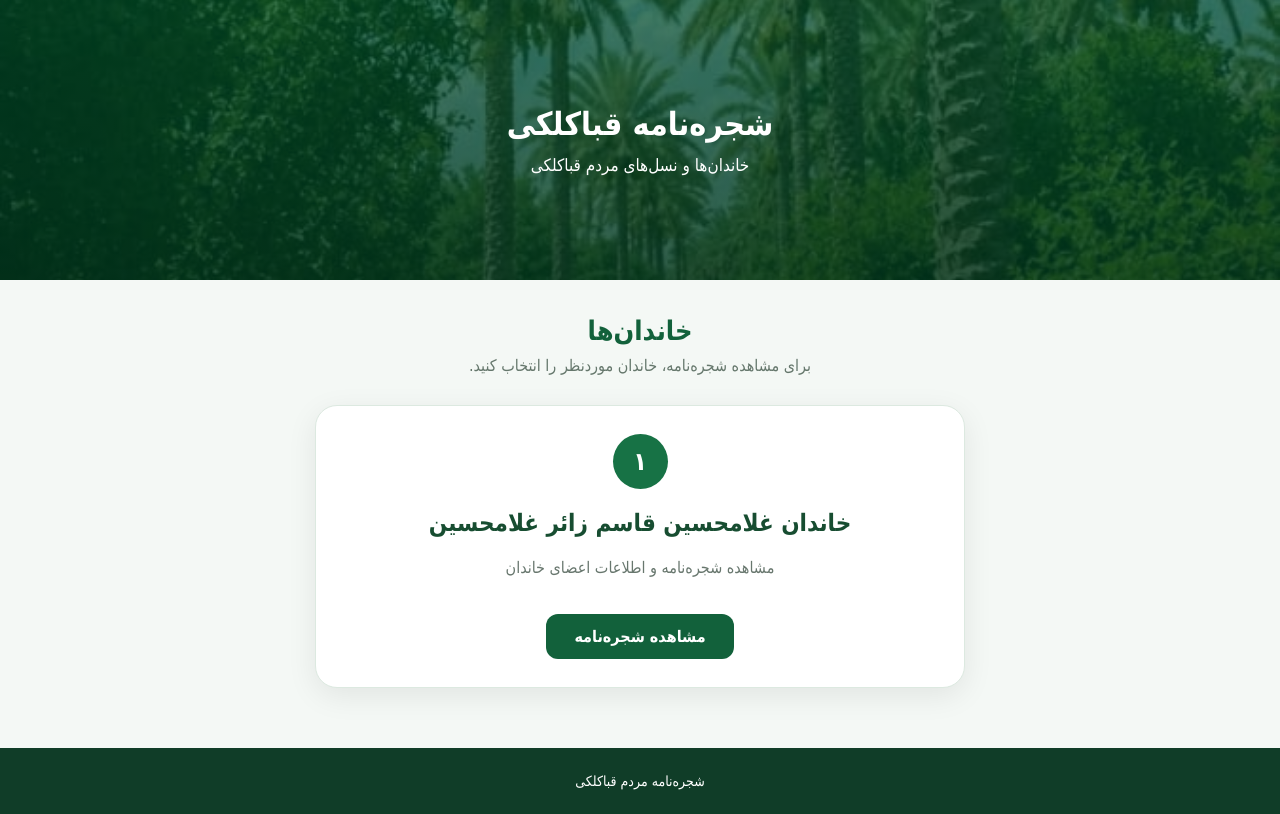
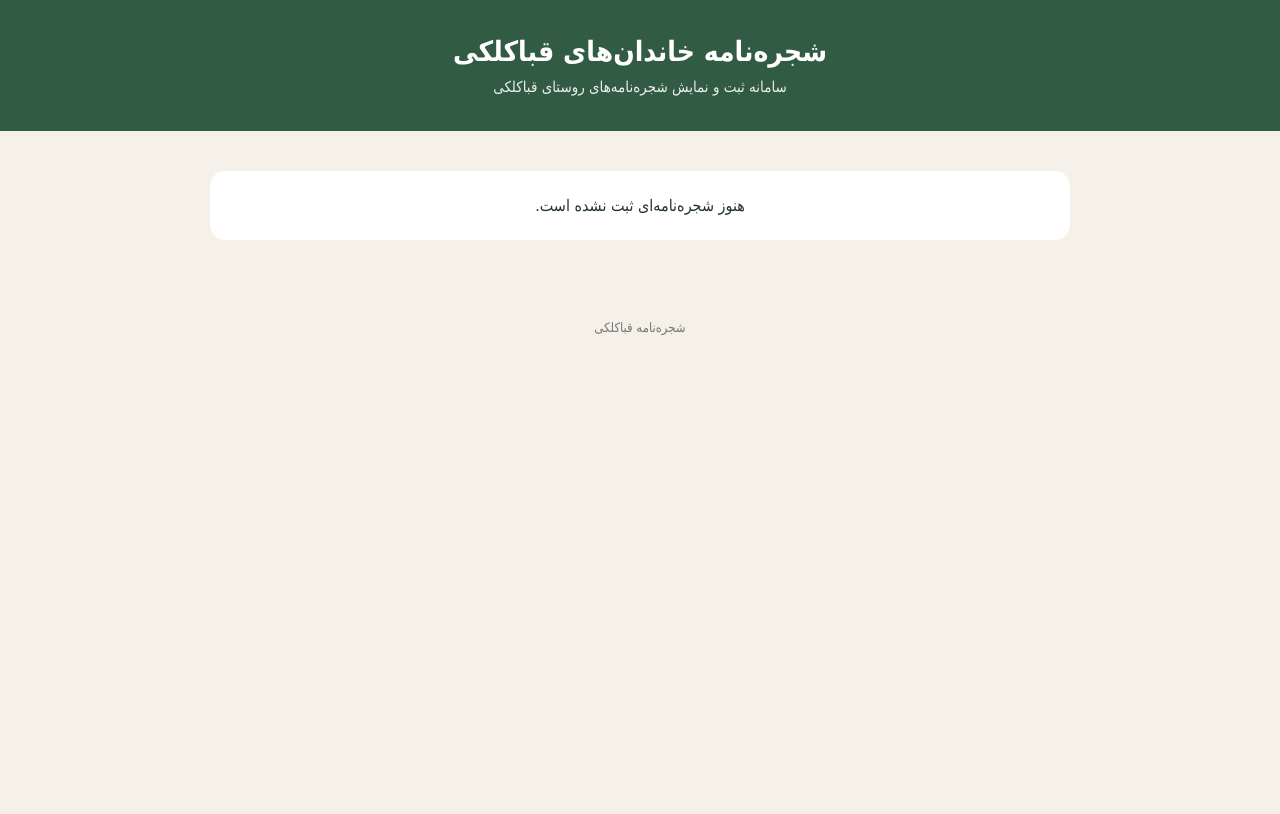
Before and after one commit to abczendeboudi-design/qobakolaki, a plain HTML site: page index.html in a window 1280 px wide. Drawn offline with Linux system fonts and the light colour scheme.

Commit message:
Update index.html

```diff
--- a/index.html
+++ b/index.html
@@ -14,170 +14,78 @@
     body {
       margin: 0;
       font-family: Tahoma, Arial, sans-serif;
-            background: #f4f8f5;
-            color: #183c2a;
+      background: #f5f1e8;
+      color: #24352a;
     }
 
     header {
-            background:
-                linear-gradient(
-                    rgba(0, 75, 40, 0.72),
-                    rgba(0, 55, 30, 0.80)
-                ),
-                url("./IMG-20260828-WA0000.jpg");
-
-            background-size: cover;
-            background-position: center;
-
-            min-height: 280px;
-
-            display: flex;
-            align-items: center;
-            justify-content: center;
-
+      background: #315b42;
+      color: white;
       text-align: center;
-            color: white;
-
-            padding: 30px 15px;
+      padding: 35px 20px;
     }
 
     header h1 {
-            margin: 0 0 12px;
-            font-size: 32px;
+      margin: 0 0 10px;
+      font-size: 28px;
     }
 
     header p {
       margin: 0;
-            font-size: 17px;
+      opacity: 0.9;
+      font-size: 15px;
     }
 
-        .container {
-            width: min(1100px, 94%);
-            margin: 35px auto;
+    main {
+      max-width: 900px;
+      margin: 40px auto;
+      padding: 0 20px;
     }
 
-        .title {
-            text-align: center;
-            margin-bottom: 30px;
+    .family-list {
+      display: grid;
+      gap: 18px;
     }
 
-        .title h2 {
-            margin: 0 0 10px;
-            color: #12613b;
-            font-size: 27px;
+    .family-link {
+      display: block;
+      text-decoration: none;
+      color: #24352a;
+      background: white;
+      border: 1px solid #d8d0c1;
+      border-radius: 16px;
+      padding: 24px;
+      box-shadow: 0 5px 18px rgba(0,0,0,0.06);
+      transition: 0.2s;
     }
 
-        .title p {
-            color: #65776c;
-            margin: 0;
-        }
-
-        .family-card {
-            max-width: 650px;
-            margin: 0 auto;
-
-            background: white;
-            border-radius: 22px;
-
-            padding: 28px;
-
-            box-shadow: 0 8px 30px rgba(0,0,0,0.08);
-
-            text-align: center;
-
-            border: 1px solid #dce9e0;
+    .family-link:hover {
+      transform: translateY(-3px);
+      box-shadow: 0 8px 24px rgba(0,0,0,0.10);
     }
 
     .family-number {
-            display: inline-flex;
-
-            width: 55px;
-            height: 55px;
-
-            align-items: center;
-            justify-content: center;
-
+      display: inline-block;
+      background: #315b42;
+      color: white;
       border-radius: 50%;
-
-            background: #177245;
-            color: white;
-
-            font-size: 25px;
-            font-weight: bold;
-
-            margin-bottom: 15px;
+      width: 34px;
+      height: 34px;
+      line-height: 34px;
+      text-align: center;
+      margin-left: 10px;
     }
 
-        .family-card h3 {
-            margin: 5px 0 10px;
-            color: #174d31;
-            font-size: 24px;
-        }
-
-        .family-card p {
-            color: #68776e;
-            line-height: 1.9;
-        }
-
-        .main-link {
-            display: inline-block;
-
-            margin-top: 15px;
-
-            padding: 13px 28px;
-
-            border-radius: 12px;
-
-            background: #12613b;
-            color: white;
-
-            text-decoration: none;
-
+    .family-name {
+      font-size: 19px;
       font-weight: bold;
-
-            transition: 0.2s;
-        }
-
-        .main-link:hover {
-            background: #0c482c;
-            transform: translateY(-2px);
     }
 
     footer {
-            margin-top: 60px;
-
-            padding: 25px;
-
       text-align: center;
-
-            background: #103d28;
-
-            color: white;
-
-            font-size: 14px;
-        }
-
-        @media (max-width: 600px) {
-
-            header {
-                min-height: 230px;
-            }
-
-            header h1 {
-                font-size: 25px;
-            }
-
-            header p {
-                font-size: 15px;
-            }
-
-            .family-card {
-                padding: 22px 16px;
-            }
-
-            .title h2 {
-                font-size: 23px;
-            }
+      color: #777;
+      padding: 40px 20px;
+      font-size: 13px;
     }
   </style>
 </head>
@@ -185,66 +93,55 @@
 <body>
 
 <header>
-
-    <div>
-
-        <h1>شجره‌نامه قباکلکی</h1>
-
-        <p>
-            خاندان‌ها و نسل‌های مردم قباکلکی
-        </p>
-
-    </div>
-
+  <h1>شجره‌نامه خاندان‌های قباکلکی</h1>
+  <p>سامانه ثبت و نمایش شجره‌نامه‌های روستای قباکلکی</p>
 </header>
 
-
-<main class="container">
-
-    <div class="title">
-
-        <h2>خاندان‌ها</h2>
-
-        <p>
-            برای مشاهده شجره‌نامه، خاندان موردنظر را انتخاب کنید.
-        </p>
-
-    </div>
-
-
-    <!-- خاندان اول -->
-
-    <div class="family-card">
-
-        <div class="family-number">
-            ۱
-        </div>
-
-        <h3>
-            خاندان غلامحسین قاسم زائر غلامحسین
-        </h3>
-
-        <p>
-            مشاهده شجره‌نامه و اطلاعات اعضای خاندان
-        </p>
-
-        <a
-            href="genealogy.html?family=gholamhossein-qasem"
-            class="main-link"
-        >
-            مشاهده شجره‌نامه
-        </a>
-
-    </div>
-
+<main>
+  <div id="familyList" class="family-list"></div>
 </main>
 
+<footer>
+  شجره‌نامه قباکلکی
+</footer>
 
-<footer>
+<script src="data/families.js"></script>
 
-    شجره‌نامه مردم قباکلکی
+<script>
+  const familyList = document.getElementById("familyList");
 
-</footer>
+  const families =
+    window.GENEALOGY_DATA &&
+    Array.isArray(window.GENEALOGY_DATA.families)
+      ? window.GENEALOGY_DATA.families
+      : [];
+
+  if (families.length === 0) {
+    familyList.innerHTML = `
+      <div style="background:white;padding:25px;border-radius:15px;text-align:center;">
+        هنوز شجره‌نامه‌ای ثبت نشده است.
+      </div>
+    `;
+  } else {
+    families.forEach(family => {
+
+      const link = document.createElement("a");
+
+      link.className = "family-link";
+
+      link.href =
+        "genealogy.html?family=" +
+        encodeURIComponent(family.id);
+
+      link.innerHTML = `
+        <span class="family-number">${family.number}</span>
+        <span class="family-name">${family.name}</span>
+      `;
+
+      familyList.appendChild(link);
+    });
+  }
+</script>
 
 </body>
 </html>
```
Lines whose indentation alone changed are shown as unchanged.
